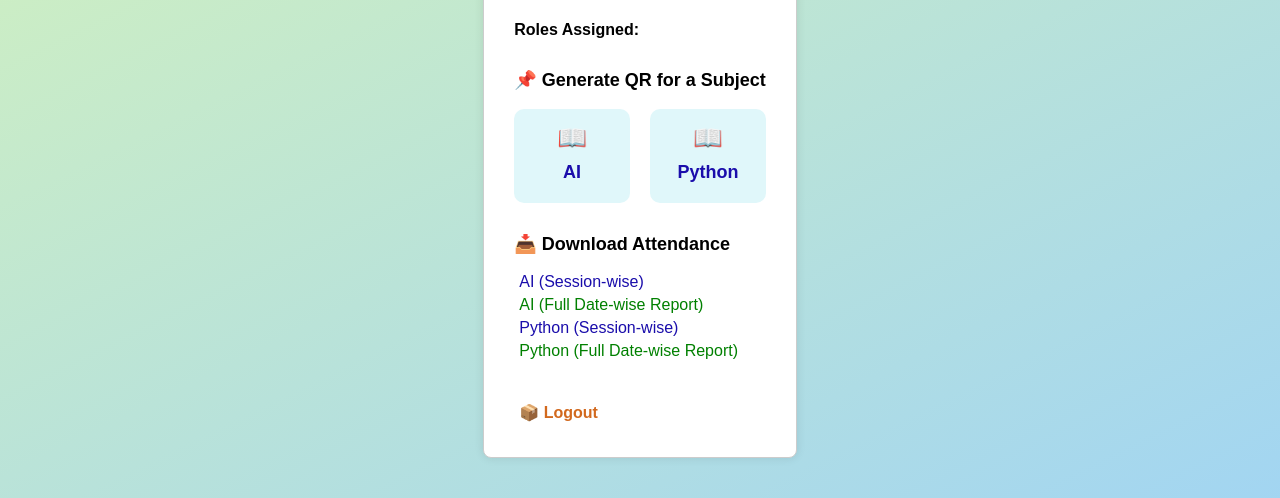
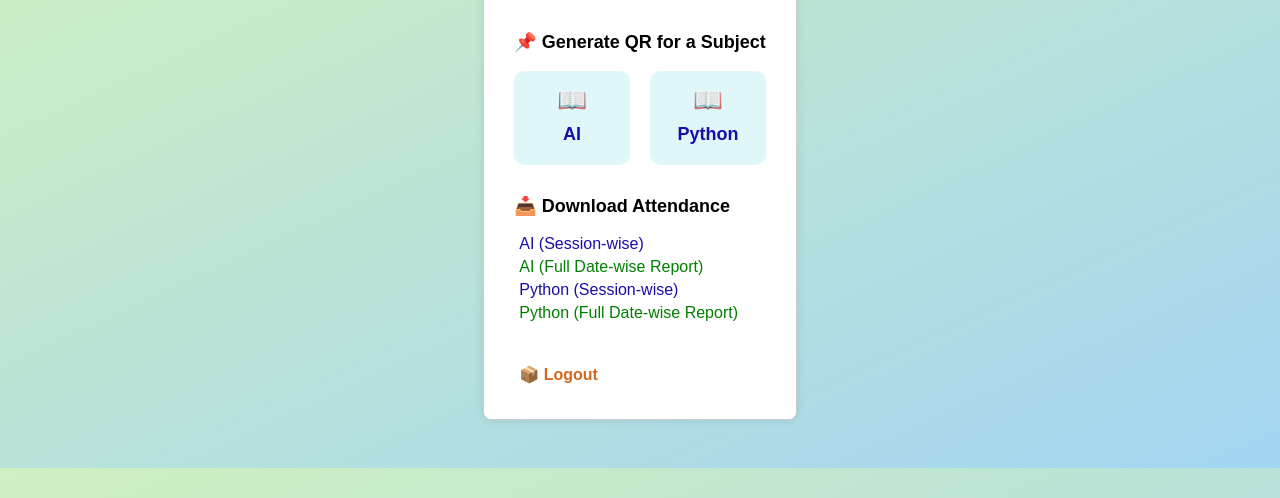
Before and after one commit to Anshi014/qr-attendance, a Flask app: page /generate_qr/1 in a window 1280 px wide. Shown: the part 126-624 px from the top of the page. Run offline with Flask 3, Linux system fonts and the light colour scheme; the visitor is signed in with stand-in values (Sample User, id 1); parts of the project's set-up code (start-up, migrations or seed data) failed here and were passed over.

Commit message:
Dashboard HTML updated

```diff
--- a/templates/dashboard.html
+++ b/templates/dashboard.html
@@ -68,21 +68,11 @@
         display: block;
         margin-bottom: 10px;
     }
-    .roles {
-        margin-top: 20px;
-        font-size: 16px;
-        font-weight: bold;
-    }
 </style>
 </head>
 <body>
 <div class="container">
     <h2>Welcome, {{ role }}</h2>
-    <div class="roles">
-        Roles Assigned:
-        {% if 'incharge' in roles %}<span class="green">✔ Incharge</span>{% endif %}
-        {% if 'cr' in roles %}<span class="blue">✔ CR</span>{% endif %}
-    </div>
 
     <h3>📌 <strong>Generate QR for a Subject</strong></h3>
     <div class="subject-row">
```
